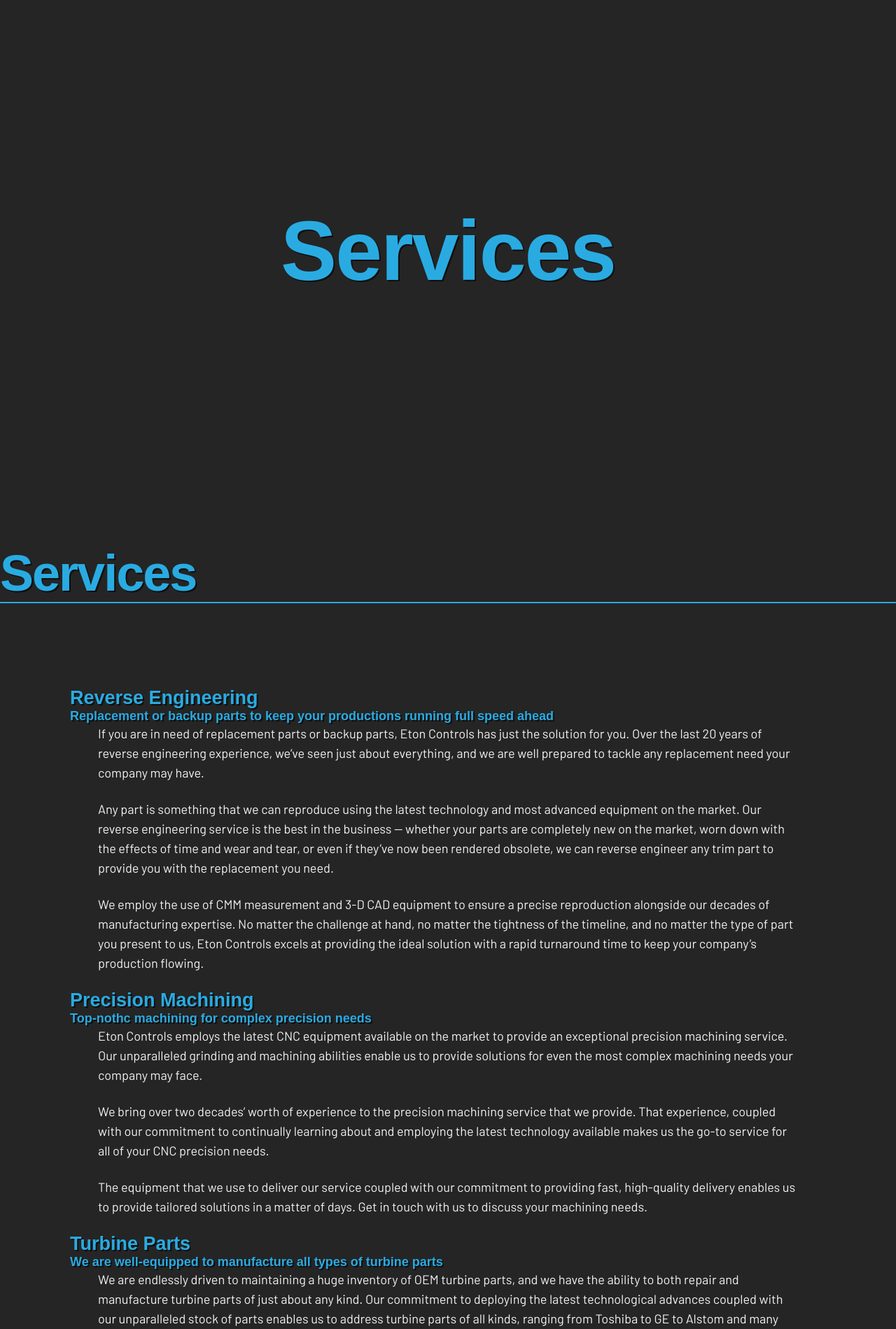
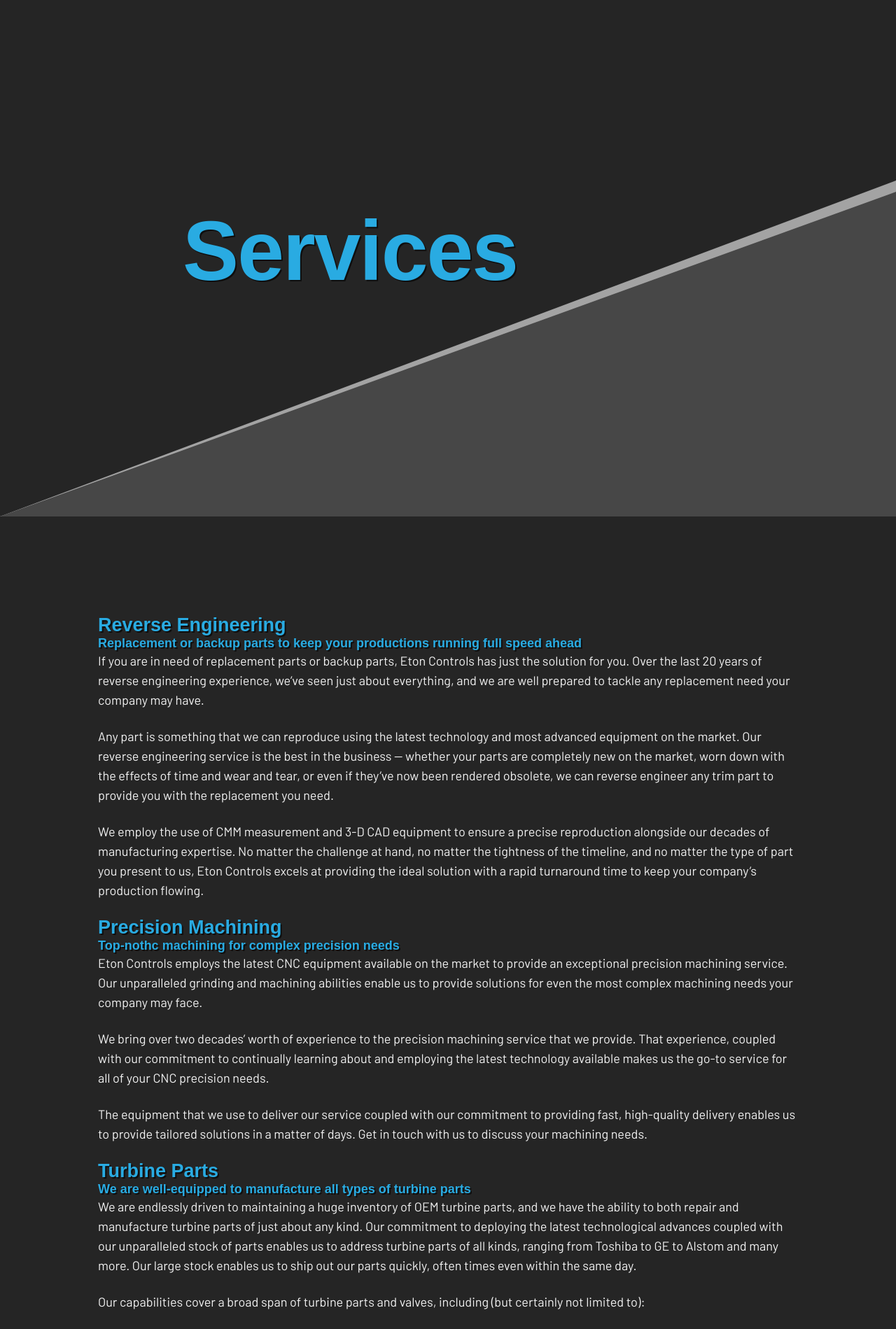
Before and after one commit to mpaitgt/eton-ctrls, a PHP site: page /directory/services.html in a window 1280 px wide. Shown: the part 62-1961 px from the top of the page at 70% size. Run offline with PHP 8.4, Linux system fonts and the light colour scheme; some libraries are stand-ins or nearby versions; some web fonts are replaced.

Commit message:
added background shape for the two non-home pages

```diff
--- a/assets/css/style.css
+++ b/assets/css/style.css
@@ -12,6 +12,28 @@ body {
   color: #f1f1f1;
 }
 
+body .bg-shape {
+  -webkit-clip-path: polygon(100% 42%, 0% 100%, 100% 100%);
+          clip-path: polygon(100% 42%, 0% 100%, 100% 100%);
+  height: 100vh;
+  position: absolute;
+  background: #474747;
+  width: 100%;
+  bottom: 0;
+  right: 0;
+}
+
+body .bg-shape-2 {
+  -webkit-clip-path: polygon(100% 40%, 0% 100%, 100% 100%);
+          clip-path: polygon(100% 40%, 0% 100%, 100% 100%);
+  height: 100vh;
+  position: absolute;
+  background: #a3a3a3;
+  width: 100%;
+  bottom: 0;
+  right: 0;
+}
+
 body section {
   padding: 100px 100px;
 }
@@ -20,6 +42,8 @@ body h1, body h2, body h3, body h4, body h5, body h6 {
   font-family: 'Viga', sans-serif;
   color: #29abe2;
   text-shadow: 2px 2px 0px rgba(0, 0, 0, 0.616);
+  max-width: 1000px;
+  margin: 0 auto;
 }
 
 body a {
--- a/assets/css/style.scss
+++ b/assets/css/style.scss
@@ -12,6 +12,24 @@ body {
   background: $black;
   font-size: 18px;
   color: $white;
+  .bg-shape {
+    clip-path: polygon(100% 42%, 0% 100%, 100% 100%);
+    height: 100vh;
+    position: absolute;
+    background: $gray-1;
+    width: 100%;
+    bottom: 0;
+    right: 0;
+  }
+  .bg-shape-2 {
+    clip-path: polygon(100% 40%, 0% 100%, 100% 100%);
+    height: 100vh;
+    position: absolute;
+    background: $gray-2;
+    width: 100%;
+    bottom: 0;
+    right: 0;
+  }
   section {
     padding: 100px 100px;
   }
@@ -19,6 +37,8 @@ body {
     font-family: 'Viga', sans-serif;
     color: $eton-blue;
     text-shadow: $text-shadow;
+    max-width: 1000px;
+    margin: 0 auto;
   }
   a {
     text-decoration: none;
--- a/directory/about.html
+++ b/directory/about.html
@@ -35,7 +35,11 @@
     </div>
   </nav>
 
-  <h1 class="section-head page-head">About Us</h1>
+  <div>
+    <h1 class="section-head page-head">About Us</h1>
+    <div class="bg-shape-2"></div>
+    <div class="bg-shape"></div>
+  </div>
 
   <section>
     <h2 class="block-text about-break">Eton Controls is the parts repair service you can trust.</h2>
--- a/directory/services.html
+++ b/directory/services.html
@@ -35,14 +35,16 @@
     </div>
   </nav>
 
+  <div>
     <h1 class="section-head page-head">Services</h1>
+    <div class="bg-shape-2"></div>
+    <div class="bg-shape"></div>
+  </div>
 
-  <div class="services-page page">
-    <div class="container">
-        <h1 id="header" class="section-head">Services</h1>
-      <section class="grid">
-        <div class="grid-item">
-          <h2 id="reverse" class="service-item">Reverse Engineering</h2>
+
+  <section>
+    <div>
+      <h2>Reverse Engineering</h2>
       <h4>Replacement or backup parts to keep your productions running full speed ahead</h4>
       <p>
         If you are in need of replacement parts or backup parts, Eton Controls has just the solution for you. Over the last 20 years of reverse engineering experience, we’ve seen just about everything, and we are well prepared to tackle any replacement need your company may have.
@@ -54,8 +56,8 @@
         We employ the use of CMM measurement and 3-D CAD equipment to ensure a precise reproduction alongside our decades of manufacturing expertise. No matter the challenge at hand, no matter the tightness of the timeline, and no matter the type of part you present to us, Eton Controls excels at providing the ideal solution with a rapid turnaround time to keep your company’s production flowing.
       </p>
     </div>
-        <div class="grid-item">
-          <h2 class="service-item">Precision Machining</h2>
+    <div>
+      <h2>Precision Machining</h2>
       <h4>Top-nothc machining for complex precision needs</h4>
       <p>
         Eton Controls employs the latest CNC equipment available on the market to provide an exceptional precision machining service. Our unparalleled grinding and machining abilities enable us to provide solutions for even the most complex machining needs your company may face.
@@ -67,8 +69,8 @@
         The equipment that we use to deliver our service coupled with our commitment to providing fast, high-quality delivery enables us to provide tailored solutions in a matter of days. Get in touch with us to discuss your machining needs.
       </p>
     </div>
-        <div class="grid-item">
-          <h2 class="service-item">Turbine Parts</h2>
+    <div>
+      <h2>Turbine Parts</h2>
       <h4>We are well-equipped to manufacture all types of turbine parts</h4>
       <p>
         We are endlessly driven to maintaining a huge inventory of OEM turbine parts, and we have the ability to both repair and manufacture turbine parts of just about any kind. Our commitment to deploying the latest technological advances coupled with our unparalleled stock of parts enables us to address turbine parts of all kinds, ranging from Toshiba to GE to Alstom and many more. Our large stock enables us to ship out our parts quickly, often times even within the same day.
@@ -87,8 +89,8 @@
         And much more! We can even upgrade existing materials in order to extend the life of your machinery parts. For any turbine valve repair or manufacturing needs, get in touch with us to discuss the details.
       </p>
     </div>
-        <div class="grid-item">
-          <h2 class="service-item">Control Valves</h2>
+    <div>
+      <h2>Control Valves</h2>
       <h4>Reduce the cost and lead time involved with finding OEM parts, repairs or replacements</h4>
       <p>
         Eton Controls offers a broad variety of specialty services related to all manner of control valve needs.
@@ -100,8 +102,8 @@
         The quality of the solutions we provide is our utmost priority. We ensure that the end product you receive will meet or exceed your expectations of even a completely new product, and may even outlast new valves and solutions. Contact us to discuss your needs and we will happily provide the solution.
       </p>
     </div>
-        <div class="grid-item">
-          <h2 class="service-item">Emergency Services</h2>
+    <div>
+      <h2>Emergency Services</h2>
       <h4>Expedited emergency services for the unexpected outages</h4>
       <p>
         If you have experienced an unexpected outage, or if you have a planned outage but need to get back up and running in a flash, Eton Controls provides the fastest turnaround time to get your machinery operational again in a timely manner.
@@ -116,8 +118,8 @@
         When you have an emergency and are looking for professionals you can trust to get the job done fast, give us a call so we can get to work right away.
       </p>
     </div>
-        <div class="grid-item">
-          <h2 class="service-item">Repairing</h2>
+    <div>
+      <h2>Repairing</h2>
       <h4>Obsolete Parts? No problem. We will repair it and find the best solution for you and your company</h4>
       <p>
         With the right experience and the utmost attention to detail, our professional repair teams work tirelessly to provide timely results that keep you on schedule with high-quality work always at the forefront of our priorities.
@@ -127,8 +129,7 @@
       </p>
     </div>
   </section>
-    </div>
-  </div>
+
 
     <!-- Footer -->
     <footer>
```
Also changed, not shown: 1 other file. Lines whose indentation alone changed are shown as unchanged.
